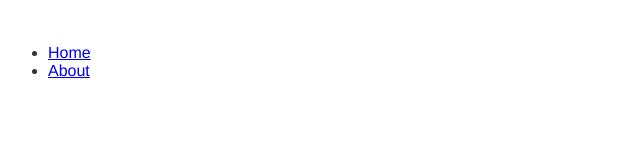
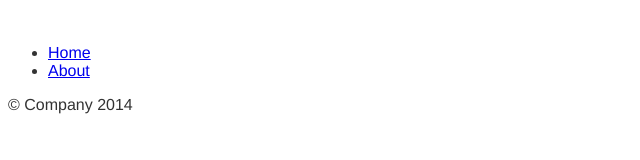
Before and after one commit to eshaham/readme-generator, a website: page app/index.html in a window 1280 px wide. Shown: the whole page, without its empty margins (0-640 px from the left). Drawn offline with nearby package versions, Linux system fonts and the light colour scheme; some packages are replaced by stand-ins of ours; files that its build step writes are made by us from their sources.

Commit message:
Add footer

```diff
--- a/app/index.html
+++ b/app/index.html
@@ -23,6 +23,8 @@
 
   <div ui-view></div>
 
+  <header ng-include="'./modules/core/views/footer.client.view.html'"></header>
+
   <!-- bower:js -->
   <!-- endinject -->
   <!-- inject:js -->
--- /dev/null
+++ b/app/modules/core/views/footer.client.view.html
@@ -0,0 +1,3 @@
+<footer class="footer">
+  <p>&copy; Company 2014</p>
+</footer>
```
